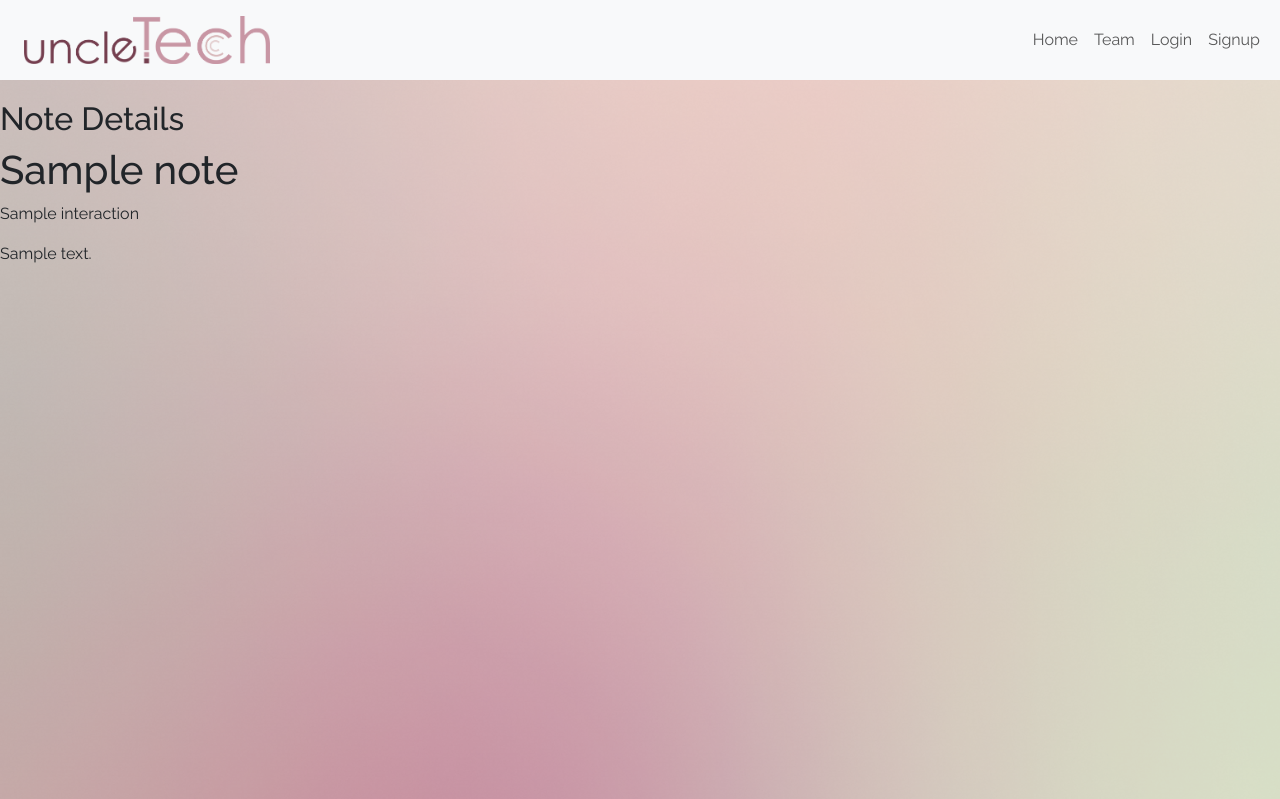
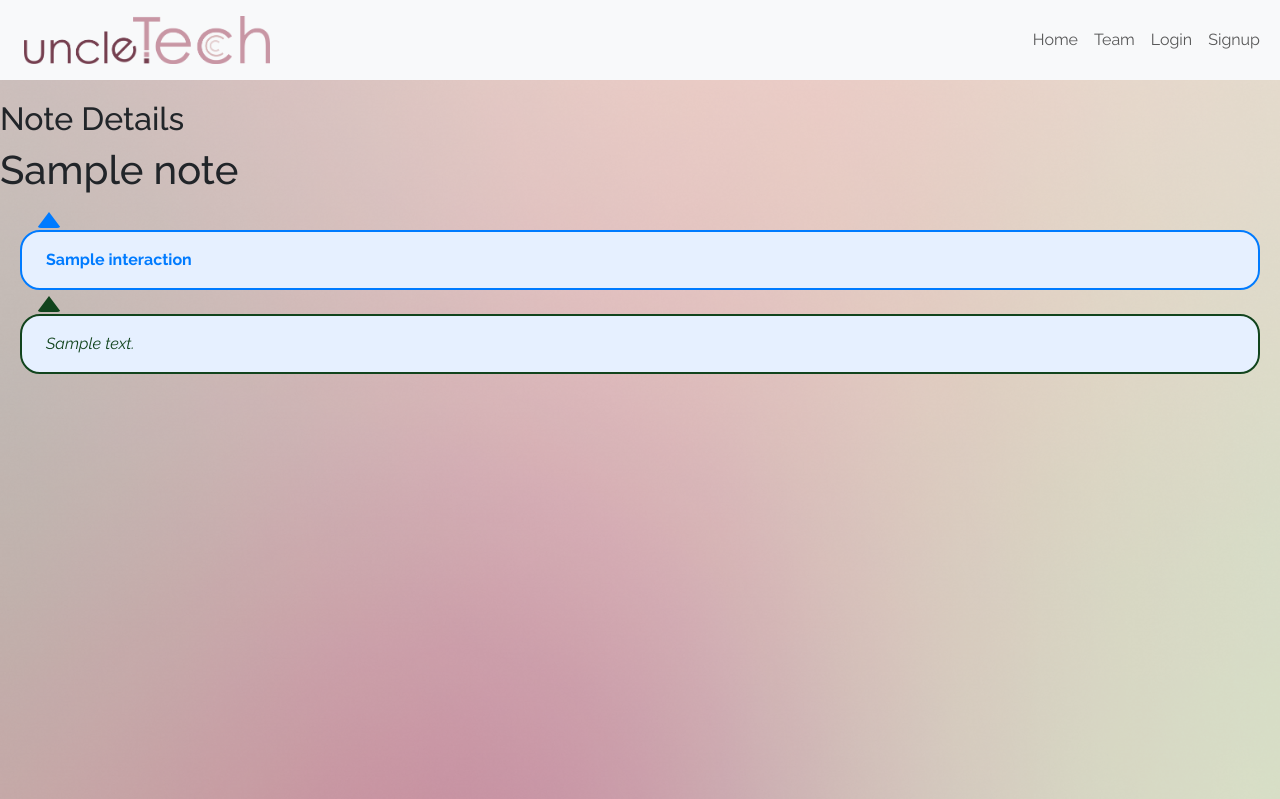
Before and after one commit to Swewi/Hackteam5_may25, a Django app: template notes/templates/notes/view_note.html in a window 1280 px wide. Shown: the top 799 px of the page. Run offline with Django 5.2, Linux system fonts and the light colour scheme; the template is opened without the code that fills it: most values are stand-ins (such as "Sample title", 1, 10 or a date in 2020).

Commit message:
Alter view_notes.html. Add linebreaker to the retrieved data representaion in the divs

```diff
--- a/assistant/templates/assistant/assistant.html
+++ b/assistant/templates/assistant/assistant.html
@@ -12,7 +12,7 @@
         border: 1px solid #ccc;
         border-radius: 5px; */
         display:block;
-        text-align: left!important;
+        text-align: left;
         margin: 10px;
         padding: 10px;
     }
@@ -98,7 +98,7 @@
 <h1 style="margin-top: 60px;">Welcome to the Assistant Page</h1>
 <p>Ask a question to get help.</p>
 {% for interaction in history %}
-<div class="interaction" style="text-align: center; margin: 10px; padding: 10px; border: 1px solid #ccc;">
+<div class="interaction" >
     <div class="you-label">You</div>
     <div class="user-question">{{ interaction.question }}</div>
     <div class="assistant-label">Assistant</div>
--- a/notes/templates/notes/view_note.html
+++ b/notes/templates/notes/view_note.html
@@ -1,13 +1,94 @@
 {% extends 'base.html' %}
 {% block title %}Notes{% endblock %}
 {% block content %}
+<style>
+    .interaction {
+        /* display: flex;
+        flex-direction: column;
+        align-items: center;
+        margin: 10px;
+        padding: 10px;
+        border: 1px solid #ccc;
+        border-radius: 5px; */
+        display:block;
+        text-align: left;
+        margin: 10px;
+        padding: 10px;
+    }
+
+    .user-question {
+        font-weight: bold;
+        color: #007bff;
+        background-color: #e6f0ff;
+        position: relative;
+        border: 2px solid #007bff;
+        border-radius: 20px;
+        padding: 16px 24px;
+        margin: 16px 0 24px 0;
+    }
+
+    .user-question::after {
+        content: '';
+        position: absolute;
+        top: -20px;
+        left: 15px;
+        width: 0;
+        height: 0;
+        border: 12px solid transparent;
+        border-bottom: 16px solid #007bff;
+        border-top: 0;
+        border-radius: 4px;
+    }
+
+    .gemini-response {
+        background-color: #e6f0ff;
+        font-style: italic;
+        color: #11441d;
+        /* Ensures the image covers the whole div */
+        background-repeat: no-repeat;
+        /* Prevents tiling */
+        background-position: center;
+        /* Centers the image */
+        position: relative;
+        border: 2px solid #11441d;
+        border-radius: 20px;
+        padding: 16px 24px;
+        margin: 16px 0 24px 0;
+    }
+
+    .gemini-response::after {
+        content: '';
+        position: absolute;
+        top: -20px;
+        left: 15px;
+        width: 0;
+        height: 0;
+        border: 12px solid transparent;
+        border-bottom: 16px solid #11441d;
+        border-top: 0;
+        border-radius: 4px;
+    }
+
+    .you-label {
+        font-weight: bold;
+        color: #007bff;
+        margin-left: 10px;
+    }
+
+    .assistant-label {
+        font-style: italic;
+        color: #11441d;
+        margin-left: 10px;
+    }
+</style>
+
 <div style="position: absolute; top: 100px; width: 100%;">
     <h2>Note Details</h2>
     <h1>{{ note.title }}</h1>
     {% for interaction in interactions %}
     <div class="interaction">
-        <p>{{ interaction.question }}</p>
-        <p>{{ interaction.answer }}</p>
+        <div class="user-question">{{ interaction.question|linebreaksbr }}</div>
+        <div class="gemini-response">{{ interaction.answer|linebreaksbr }}</div>
     </div>
     {% empty %}
     <p>No interactions available.</p>
```
